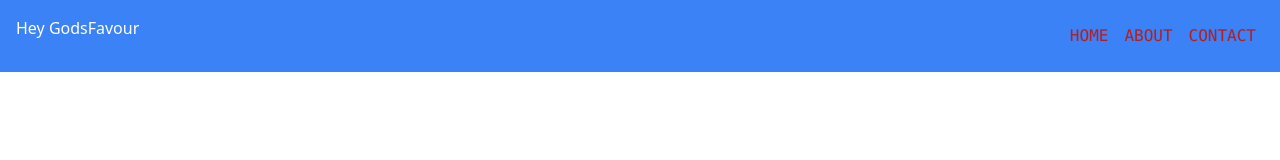
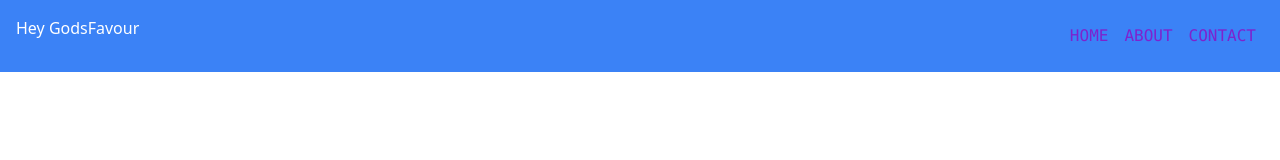
Before and after one commit to Godsfavour-Ifidon/checking, a website: page index.html in a window 1280 px wide. Drawn offline with nearby package versions, Linux system fonts and the light colour scheme; files that its build step writes are made by us from their sources.

Commit message:
second commit

```diff
--- a/index.html
+++ b/index.html
@@ -12,9 +12,9 @@
       <div class="menu">
         <div class="show text-3xl cursor-pointer md:hidden flex">Click me</div>
         <ul class="hidden md:block lg:flex xl:text-red-700 uppercase font-mono">
-          <li class="m-2">Home</li>
-          <li class="m-2">About</li>
-          <li class="m-2">Contact</li>
+          <li class="m-2 sm:text-purple-700">Home</li>
+          <li class="m-2 sm:text-purple-700">About</li>
+          <li class="m-2 sm:text-purple-700">Contact</li>
         </ul>
       </div>
     </div>
```
